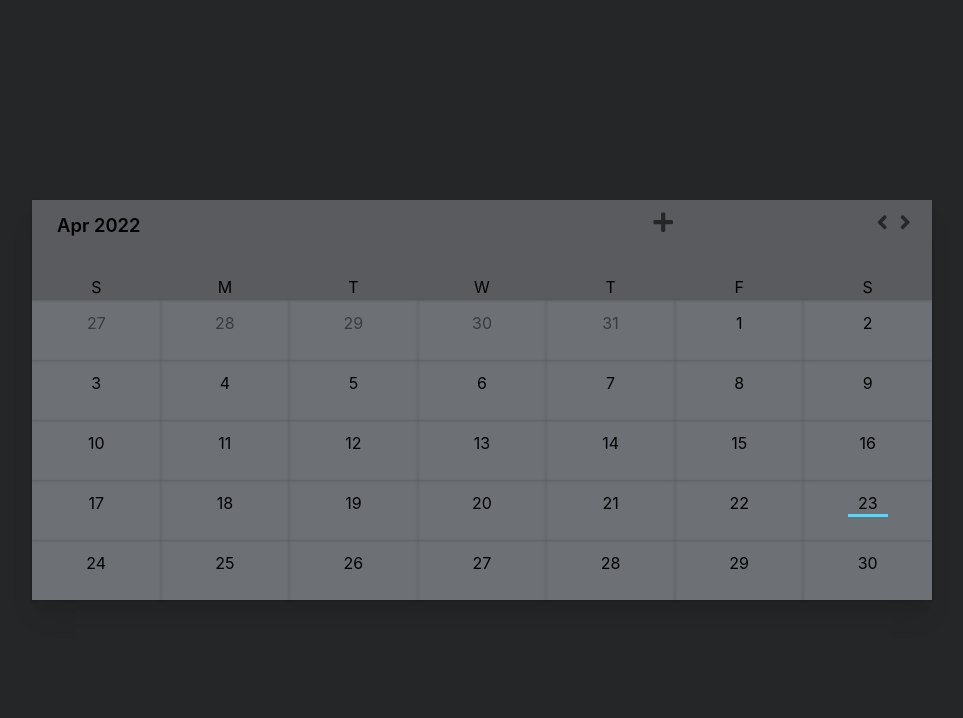
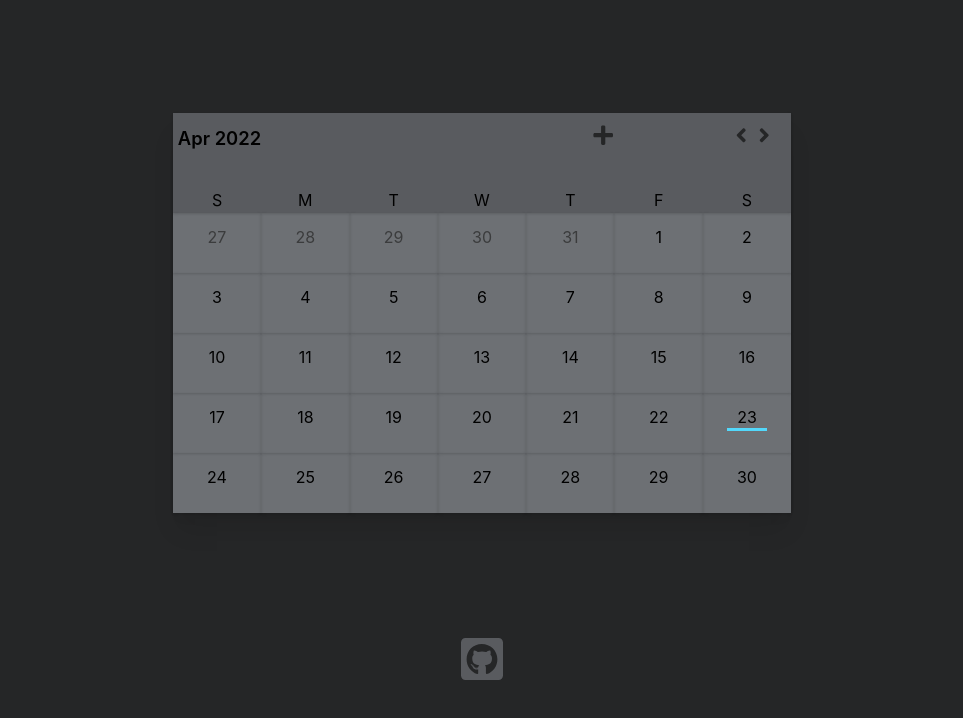
Before and after one commit to vzsoares/Calendar, a Next.js app: page / in a window 1280 px wide. Shown: the top 718 px of the page, without its empty margins (158-1121 px from the left). Built offline with nearby package versions, Linux system fonts and the light colour scheme.

Commit message:
fea:github link

```diff
--- a/packages/components/CalendarSection.js
+++ b/packages/components/CalendarSection.js
@@ -1,26 +1,50 @@
 import Calendar from "./Calendar";
 import { CalendarContextProvider } from "../features/calendarContext";
+import { FaGithubSquare } from "react-icons/fa";
 import { colors } from "../features/calendarStyles";
 
 export default function CalendarSection() {
   return (
-    <main style={{ backgroundColor: colors.backgroundBlack }}>
-      <div style={{ maxWidth: "90vw", margin: "0 auto" }}>
-        <div
+    <main
       style={{
+        backgroundColor: colors.backgroundBlack,
         height: "100vh",
-            maxWidth: "900px",
         margin: "0 auto",
         display: "flex",
         flexDirection: "column",
-            justifyContent: "center",
+        justifyContent: "space-evenly",
       }}
     >
+      <div style={{ maxWidth: "90vw", margin: "0 auto" }}>
+        <div style={{}}>
           <CalendarContextProvider>
             <Calendar />
           </CalendarContextProvider>
         </div>
       </div>
+      {/* gitHub ref */}
+      <div
+        className='github'
+        style={{
+          textAlign: "center",
+          justifyItems: "flex-end",
+        }}
+      >
+        <a
+          href='https://github.com/vzsoares/Calendar'
+          target='_blank'
+          rel='noreferrer'
+          className='github'
+        >
+          <FaGithubSquare
+            style={{
+              color: colors.darkGrey,
+              fontSize: "3rem",
+              marginTop: "0.5rem",
+            }}
+          />
+        </a>
+      </div>
     </main>
   );
 }
```
Lines whose indentation alone changed are shown as unchanged.
